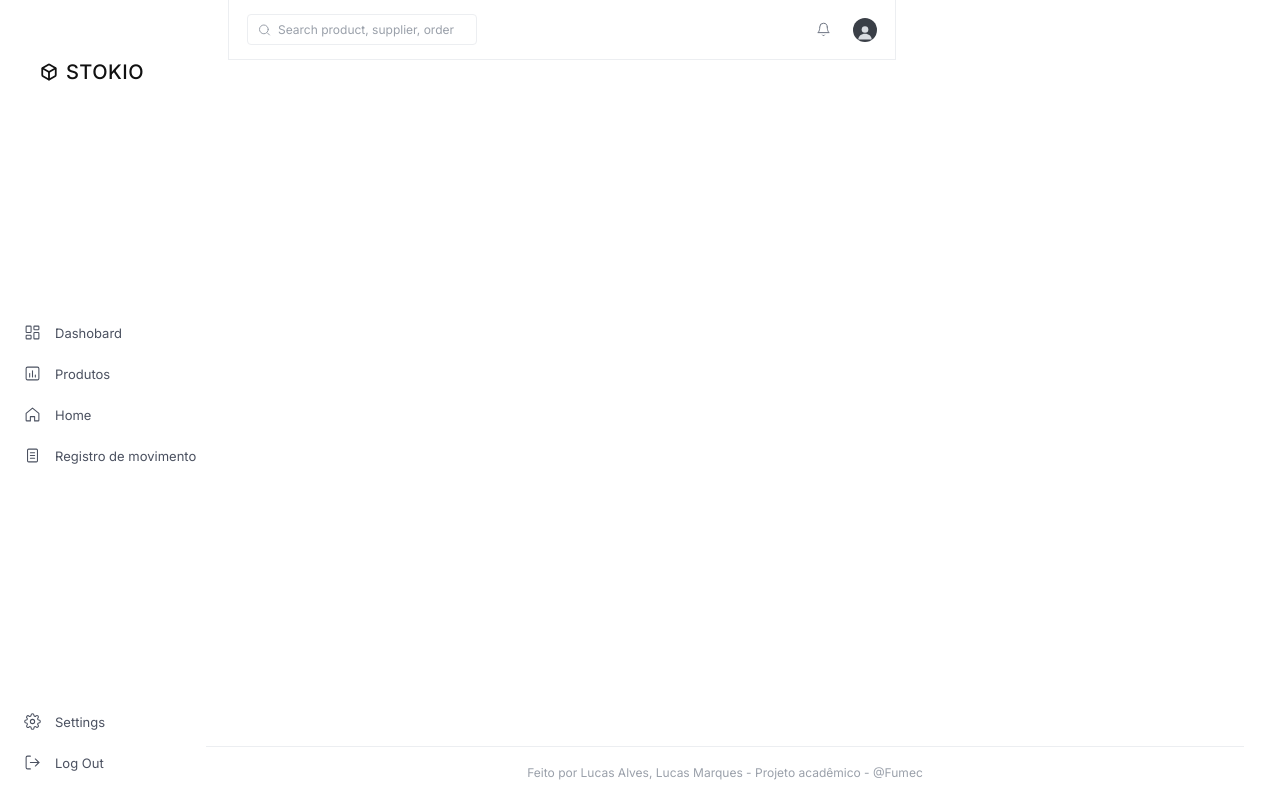
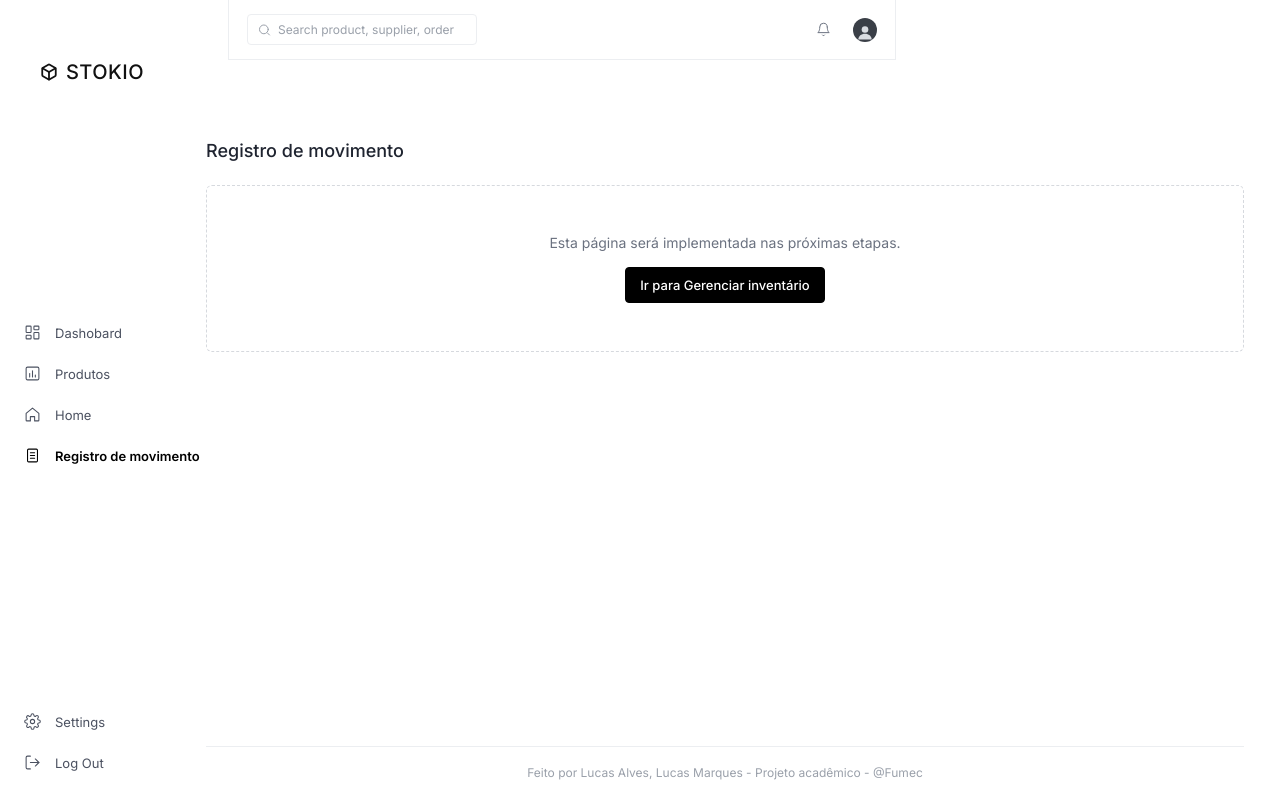
Before and after one commit to LucasMP8/Stokio, an Angular app: page /registro-movimento in a window 1280 px wide. Before the commit this address led to /. Built offline with nearby package versions, Linux system fonts and the light colour scheme.

Commit message:
feat(paginas): adiciona páginas Dashboard, Produtos, Registro de movimento e Settings
Páginas que serão implementadas nas próximas etapas, com rotas e botão de volta para a tela inicial.

```diff
--- a/src/app/app-routing-module.ts
+++ b/src/app/app-routing-module.ts
@@ -1,10 +1,24 @@
 import { NgModule } from '@angular/core';
 import { RouterModule, Routes } from '@angular/router';
 
-const routes: Routes = [];
+import { Dashboard } from './pages/dashboard/dashboard';
+import { Produtos } from './pages/produtos/produtos';
+import { RegistroMovimento } from './pages/registro-movimento/registro-movimento';
+import { Settings } from './pages/settings/settings';
+
+const routes: Routes = [
+  { path: 'dashboard', component: Dashboard, title: 'Dashboard | Stokio' },
+  { path: 'produtos', component: Produtos, title: 'Produtos | Stokio' },
+  {
+    path: 'registro-movimento',
+    component: RegistroMovimento,
+    title: 'Registro de movimento | Stokio',
+  },
+  { path: 'settings', component: Settings, title: 'Settings | Stokio' },
+];
 
 @NgModule({
   imports: [RouterModule.forRoot(routes)],
-  exports: [RouterModule]
+  exports: [RouterModule],
 })
-export class AppRoutingModule { }
+export class AppRoutingModule {}
--- /dev/null
+++ b/src/app/pages/dashboard/dashboard.html
@@ -0,0 +1,6 @@
+<h1 class="page-title">Dashboard</h1>
+
+<div class="placeholder-box">
+  <p>Esta página será implementada nas próximas etapas.</p>
+  <button type="button" class="btn btn-primary" (click)="goToInventory()">Ir para Gerenciar inventário</button>
+</div>
--- /dev/null
+++ b/src/app/pages/dashboard/dashboard.ts
@@ -0,0 +1,15 @@
+import { Component, inject } from '@angular/core';
+import { Router } from '@angular/router';
+
+@Component({
+  selector: 'app-dashboard',
+  standalone: false,
+  templateUrl: './dashboard.html',
+})
+export class Dashboard {
+  private readonly router = inject(Router);
+
+  goToInventory(): void {
+    this.router.navigate(['/inventory']);
+  }
+}
--- /dev/null
+++ b/src/app/pages/produtos/produtos.html
@@ -0,0 +1,6 @@
+<h1 class="page-title">Produtos</h1>
+
+<div class="placeholder-box">
+  <p>Esta página será implementada nas próximas etapas.</p>
+  <button type="button" class="btn btn-primary" (click)="goToInventory()">Ir para Gerenciar inventário</button>
+</div>
--- /dev/null
+++ b/src/app/pages/produtos/produtos.ts
@@ -0,0 +1,15 @@
+import { Component, inject } from '@angular/core';
+import { Router } from '@angular/router';
+
+@Component({
+  selector: 'app-produtos',
+  standalone: false,
+  templateUrl: './produtos.html',
+})
+export class Produtos {
+  private readonly router = inject(Router);
+
+  goToInventory(): void {
+    this.router.navigate(['/inventory']);
+  }
+}
--- /dev/null
+++ b/src/app/pages/registro-movimento/registro-movimento.html
@@ -0,0 +1,6 @@
+<h1 class="page-title">Registro de movimento</h1>
+
+<div class="placeholder-box">
+  <p>Esta página será implementada nas próximas etapas.</p>
+  <button type="button" class="btn btn-primary" (click)="goToInventory()">Ir para Gerenciar inventário</button>
+</div>
--- /dev/null
+++ b/src/app/pages/registro-movimento/registro-movimento.ts
@@ -0,0 +1,15 @@
+import { Component, inject } from '@angular/core';
+import { Router } from '@angular/router';
+
+@Component({
+  selector: 'app-registro-movimento',
+  standalone: false,
+  templateUrl: './registro-movimento.html',
+})
+export class RegistroMovimento {
+  private readonly router = inject(Router);
+
+  goToInventory(): void {
+    this.router.navigate(['/inventory']);
+  }
+}
--- /dev/null
+++ b/src/app/pages/settings/settings.html
@@ -0,0 +1,6 @@
+<h1 class="page-title">Settings</h1>
+
+<div class="placeholder-box">
+  <p>Esta página será implementada nas próximas etapas.</p>
+  <button type="button" class="btn btn-primary" (click)="goToInventory()">Ir para Gerenciar inventário</button>
+</div>
--- /dev/null
+++ b/src/app/pages/settings/settings.ts
@@ -0,0 +1,15 @@
+import { Component, inject } from '@angular/core';
+import { Router } from '@angular/router';
+
+@Component({
+  selector: 'app-settings',
+  standalone: false,
+  templateUrl: './settings.html',
+})
+export class Settings {
+  private readonly router = inject(Router);
+
+  goToInventory(): void {
+    this.router.navigate(['/inventory']);
+  }
+}
```
Also changed, not shown: src/app/app-module.ts (+6 -1 lines).
